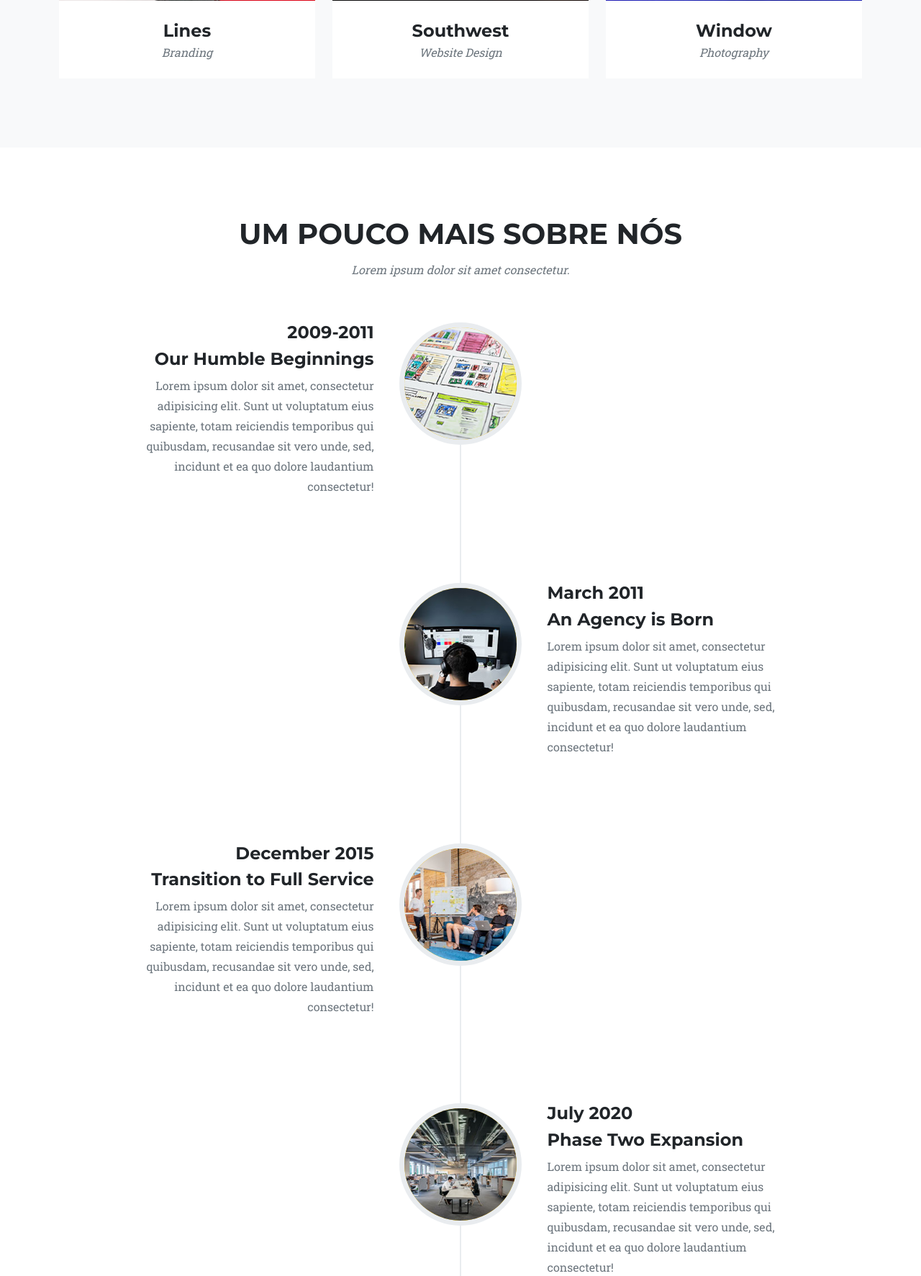
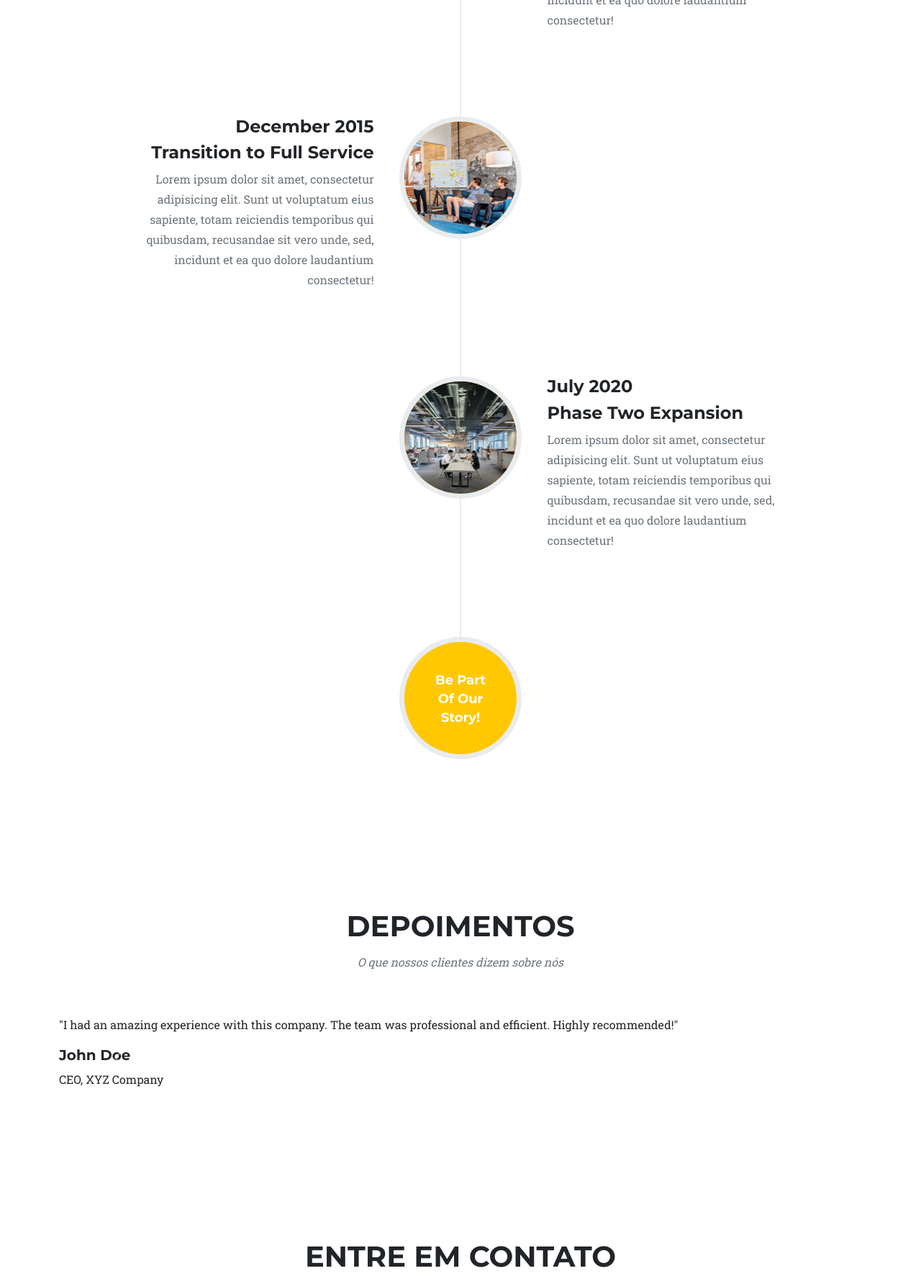
Before and after one commit to cristianritter/catalogodigital, a Django app: page / in a window 1280 px wide. Shown: the part 2387-4160 px from the top of the page at 72% size. Run offline with Django 5.2, Linux system fonts and the light colour scheme; some libraries are stand-ins or nearby versions.

Commit message:
mudanças no template geral

```diff
--- a/landing/templates/catalogodigital.html
+++ b/landing/templates/catalogodigital.html
@@ -41,9 +41,10 @@
                 </button>
                 <div class="collapse navbar-collapse" id="navbarResponsive">
                     <ul class="navbar-nav text-uppercase ms-auto py-4 py-lg-0">
-                        <li class="nav-item"><a class="nav-link" href="#services">Serviços</a></li>
+                        <li class="nav-item"><a class="nav-link" href="#services">Conheça</a></li>
                         <li class="nav-item"><a class="nav-link" href="#portfolio">Portfolio</a></li>
                         <li class="nav-item"><a class="nav-link" href="#about">Sobre</a></li>
+                        <li class="nav-item"><a class="nav-link" href="#testimonials">Depoimentos</a></li>
                         <!--<li class="nav-item"><a class="nav-link" href="#team">Team</a></li>-->
                         <li class="nav-item"><a class="nav-link" href="#new-contact">Contato</a></li>
                     </ul>
@@ -62,8 +63,8 @@
         <section class="page-section" id="services">
             <div class="container">
                 <div class="text-center">
-                    <h2 class="section-heading text-uppercase">Nossos Serviços</h2>
-                    <h3 class="section-subheading text-muted">Lorem ipsum dolor sit amet consectetur.</h3>
+                    <h2 class="section-heading text-uppercase">O que é uma landing page?</h2>
+                    <h3 class="section-subheading text-muted">Uma landing page é como a vitrine virtual do seu negócio. É uma página da web criada bos medida para você. Imagine-a como a porta de entrada direta para o que sua empresa oferece de melhor. Permita que seus clientes o encontrem com os nossos serviços.</h3>
                 </div>
                 <div class="row text-center">
                     <div class="col-md-4">
@@ -71,29 +72,29 @@
                             <i class="fas fa-circle fa-stack-2x text-primary"></i>
                             <i class="fas fa-shopping-cart fa-stack-1x fa-inverse"></i>
                         </span>
-                        <h4 class="my-3">E-Commerce</h4>
-                        <p class="text-muted">Lorem ipsum dolor sit amet, consectetur adipisicing elit. Minima maxime quam architecto quo inventore harum ex magni, dicta impedit.</p>
+                        <h4 class="my-3">Presença Online</h4>
+                        <p class="text-muted">Destaque sua presença online: 59% da população mundial está conectada. Use isso a seu favor! Com a nossa ajuda você convence seu visitante à virar seu cliente</p>
                     </div>
                     <div class="col-md-4">
                         <span class="fa-stack fa-4x">
                             <i class="fas fa-circle fa-stack-2x text-primary"></i>
                             <i class="fas fa-laptop fa-stack-1x fa-inverse"></i>
                         </span>
-                        <h4 class="my-3">Responsive Design</h4>
-                        <p class="text-muted">Lorem ipsum dolor sit amet, consectetur adipisicing elit. Minima maxime quam architecto quo inventore harum ex magni, dicta impedit.</p>
+                        <h4 class="my-3">Credibilidade</h4>
+                        <p class="text-muted">Com um design profissional e informações claras, transmitimos confiança, destacando sua marca de maneira sólida e confiável. Nossa área de depoimentos deixa claro que outros clientes já apreciam seu trabalho.</p>
                     </div>
                     <div class="col-md-4">
                         <span class="fa-stack fa-4x">
                             <i class="fas fa-circle fa-stack-2x text-primary"></i>
                             <i class="fas fa-lock fa-stack-1x fa-inverse"></i>
                         </span>
-                        <h4 class="my-3">Web Security</h4>
-                        <p class="text-muted">Lorem ipsum dolor sit amet, consectetur adipisicing elit. Minima maxime quam architecto quo inventore harum ex magni, dicta impedit.</p>
+                        <h4 class="my-3">Publicidade Orgânica</h4>
+                        <p class="text-muted">Ao utilizar nossa plataforma, cada usuário é estimulado a explorar e conhecer outros empreendimentos na mesma área, promovendo uma rede colaborativa que amplia a visibilidade de todos. Assim, seu crescimento não é apenas individual, mas contribui para fortalecer e promover a prosperidade local.</p>
                     </div>
                 </div>
             </div>
         </section>
-        <!-- Portfolio Grid-->
+        <!-- Portfolio Grid
         <section class="page-section bg-light" id="portfolio">
             <div class="container">
                 <div class="text-center">
@@ -102,7 +103,7 @@
                 </div>
                 <div class="row">
                     <div class="col-lg-4 col-sm-6 mb-4">
-                        <!-- Portfolio item 1-->
+                        <!-- Portfolio item 1
                         <div class="portfolio-item">
                             <a class="portfolio-link" data-bs-toggle="modal" href="#portfolioModal1">
                                 <div class="portfolio-hover">
@@ -117,7 +118,7 @@
                         </div>
                     </div>
                     <div class="col-lg-4 col-sm-6 mb-4">
-                        <!-- Portfolio item 2-->
+                        <!-- Portfolio item 2
                         <div class="portfolio-item">
                             <a class="portfolio-link" data-bs-toggle="modal" href="#portfolioModal2">
                                 <div class="portfolio-hover">
@@ -132,7 +133,7 @@
                         </div>
                     </div>
                     <div class="col-lg-4 col-sm-6 mb-4">
-                        <!-- Portfolio item 3-->
+                        <!-- Portfolio item 3
                         <div class="portfolio-item">
                             <a class="portfolio-link" data-bs-toggle="modal" href="#portfolioModal3">
                                 <div class="portfolio-hover">
@@ -147,7 +148,7 @@
                         </div>
                     </div>
                     <div class="col-lg-4 col-sm-6 mb-4 mb-lg-0">
-                        <!-- Portfolio item 4-->
+                        <!-- Portfolio item 4
                         <div class="portfolio-item">
                             <a class="portfolio-link" data-bs-toggle="modal" href="#portfolioModal4">
                                 <div class="portfolio-hover">
@@ -162,7 +163,7 @@
                         </div>
                     </div>
                     <div class="col-lg-4 col-sm-6 mb-4 mb-sm-0">
-                        <!-- Portfolio item 5-->
+                        <!-- Portfolio item 5
                         <div class="portfolio-item">
                             <a class="portfolio-link" data-bs-toggle="modal" href="#portfolioModal5">
                                 <div class="portfolio-hover">
@@ -177,7 +178,7 @@
                         </div>
                     </div>
                     <div class="col-lg-4 col-sm-6">
-                        <!-- Portfolio item 6-->
+                        <!-- Portfolio item 6
                         <div class="portfolio-item">
                             <a class="portfolio-link" data-bs-toggle="modal" href="#portfolioModal6">
                                 <div class="portfolio-hover">
@@ -193,7 +194,7 @@
                     </div>
                 </div>
             </div>
-        </section>
+        </section>-->
         <!-- About-->
         <section class="page-section" id="about">
             <div class="container">
@@ -319,6 +320,58 @@
                 </div>
             </div>
         </div>-->
+         <!-- Testimonials Section -->
+         <section class="page-section" id="testimonials">
+            <div class="container">
+                <div class="text-center">
+                    <h2 class="section-heading text-uppercase">Depoimentos</h2>
+                    <h3 class="section-subheading text-muted">O que nossos clientes dizem sobre nós</h3>
+                </div>
+
+                <!-- Testimonial Carousel (Replace with actual testimonials) -->
+                <div id="testimonialCarousel" class="carousel slide" data-bs-ride="carousel">
+                    <div class="carousel-inner">
+                        <!-- Testimonial 1 -->
+                        <div class="carousel-item active">
+                            <div class="testimonial-text">
+                                <p>"I had an amazing experience with this company. The team was professional and efficient. Highly recommended!"</p>
+                            </div>
+                            <div class="testimonial-author">
+                                <h5>John Doe</h5>
+                                <p>CEO, XYZ Company</p>
+                            </div>
+                        </div>
+
+                        <!-- Testimonial 2 -->
+                        <div class="carousel-item">
+                            <div class="testimonial-text">
+                                <p>"The service provided exceeded my expectations. I would definitely choose them again for future projects."</p>
+                            </div>
+                            <div class="testimonial-author">
+                                <h5>Jane Smith</h5>
+                                <p>Founder, ABC Corporation</p>
+                            </div>
+                        </div>
+
+                        <!-- Add more testimonials as needed -->
+
+                    </div>
+
+                    <!-- Testimonial Navigation Arrows -->
+                    <button class="carousel-control-prev" type="button" data-bs-target="#testimonialCarousel" data-bs-slide="prev">
+                        <span class="carousel-control-prev-icon" aria-hidden="true"></span>
+                        <span class="visually-hidden">Previous</span>
+                    </button>
+                    <button class="carousel-control-next" type="button" data-bs-target="#testimonialCarousel" data-bs-slide="next">
+                        <span class="carousel-control-next-icon" aria-hidden="true"></span>
+                        <span class="visually-hidden">Next</span>
+                    </button>
+                </div>
+            </div>
+        </section>
+
+
+
 
         <!-- New Contact Section -->
         <section class="page-section" id="new-contact">
@@ -354,6 +407,7 @@
                 <!-- Submit success message, error message, and form (if needed) can be added here -->
             </div>
         </section>
+
 
         <!-- Explore Local Businesses Section -->
         <section class="page-section" id="explore-businesses">
```
